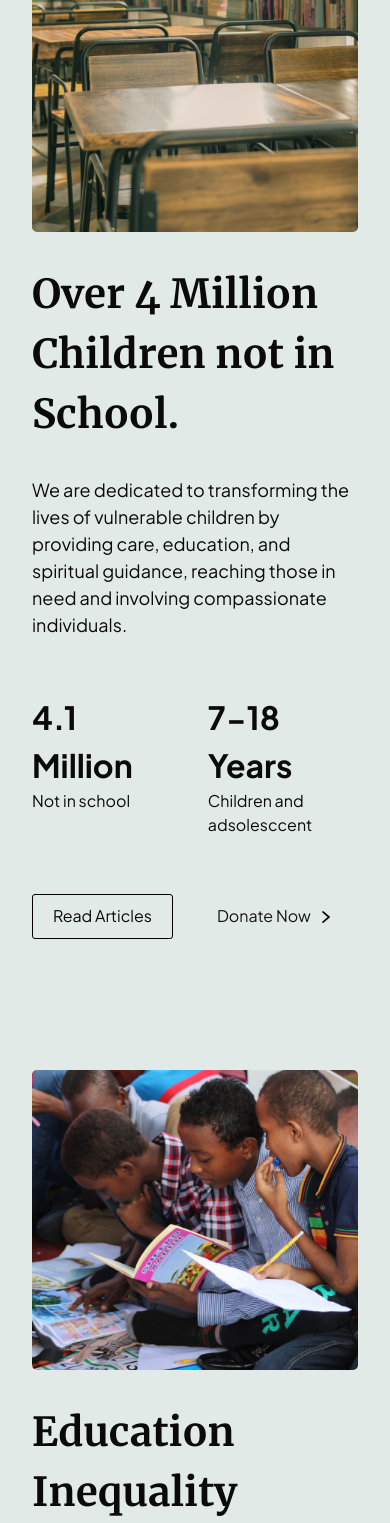
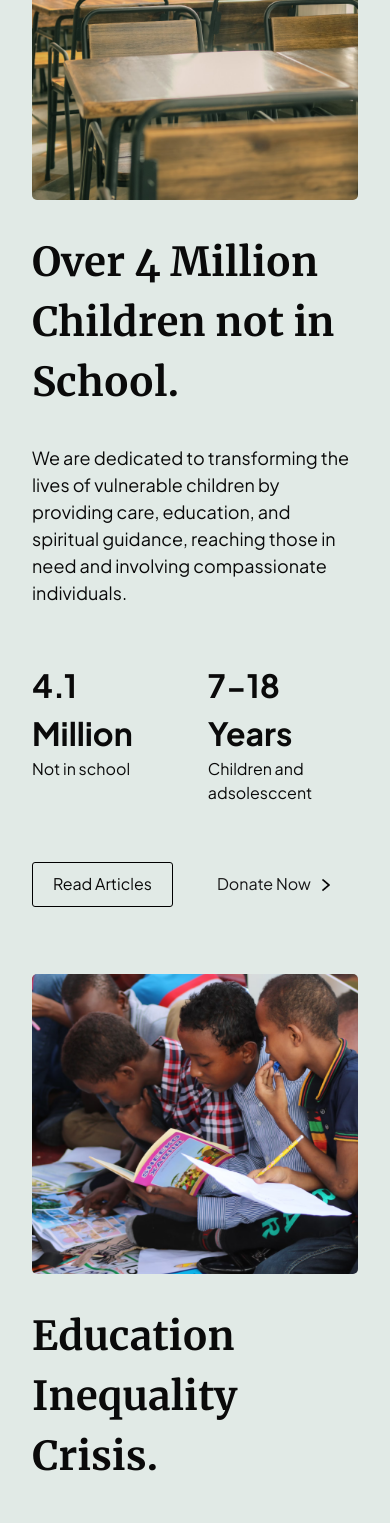
Before and after one commit to idkwhyi/hope_house_foundation, a Next.js app: page / in a window 390 px wide. Shown: the part 2046-3569 px from the top of the page. Built offline with nearby package versions, Linux system fonts and the light colour scheme.

Commit message:
small change on padding inside home education crisis section

```diff
--- a/src/app/HomeEducationCrisis.tsx
+++ b/src/app/HomeEducationCrisis.tsx
@@ -10,7 +10,7 @@ const HomeEducationCrisis = () => {
       <LineAndText text="EDUCATION CRISIS" />
 
       {/* EDU CRISIS 1 */}
-      <div className="w-full h-max flex flex-col lg:flex-row gap-[3.2rem] lg:gap-[8rem] py-[6.4rem]">
+      <div className="w-full h-max flex flex-col lg:flex-row gap-[3.2rem] lg:gap-[8rem] py-[3.2rem] lg:py-[6.4rem]">
         {/* image container */}
         <div className="relative lg:min-w-[43.5rem] w-full lg:w-[43.5rem] h-[30rem] lg:h-[46rem] rounded-lg px-[3.2rem]">
           <Image
@@ -54,7 +54,7 @@ const HomeEducationCrisis = () => {
       </div>
 
       {/* EDU CRISIS 2 */}
-      <div className="w-full h-max flex flex-col-reverse lg:flex-row gap-[3.2rem] lg:gap-[8rem] py-[6.4rem]">
+      <div className="w-full h-max flex flex-col-reverse lg:flex-row gap-[3.2rem] lg:gap-[8rem] py-[3.2rem] lg:py-[6.4rem]">
 
         {/* content 2 container */}
         <div className="w-full flex flex-col items-center justify-between text-[1.8rem] gap-[3.2rem]">
```
